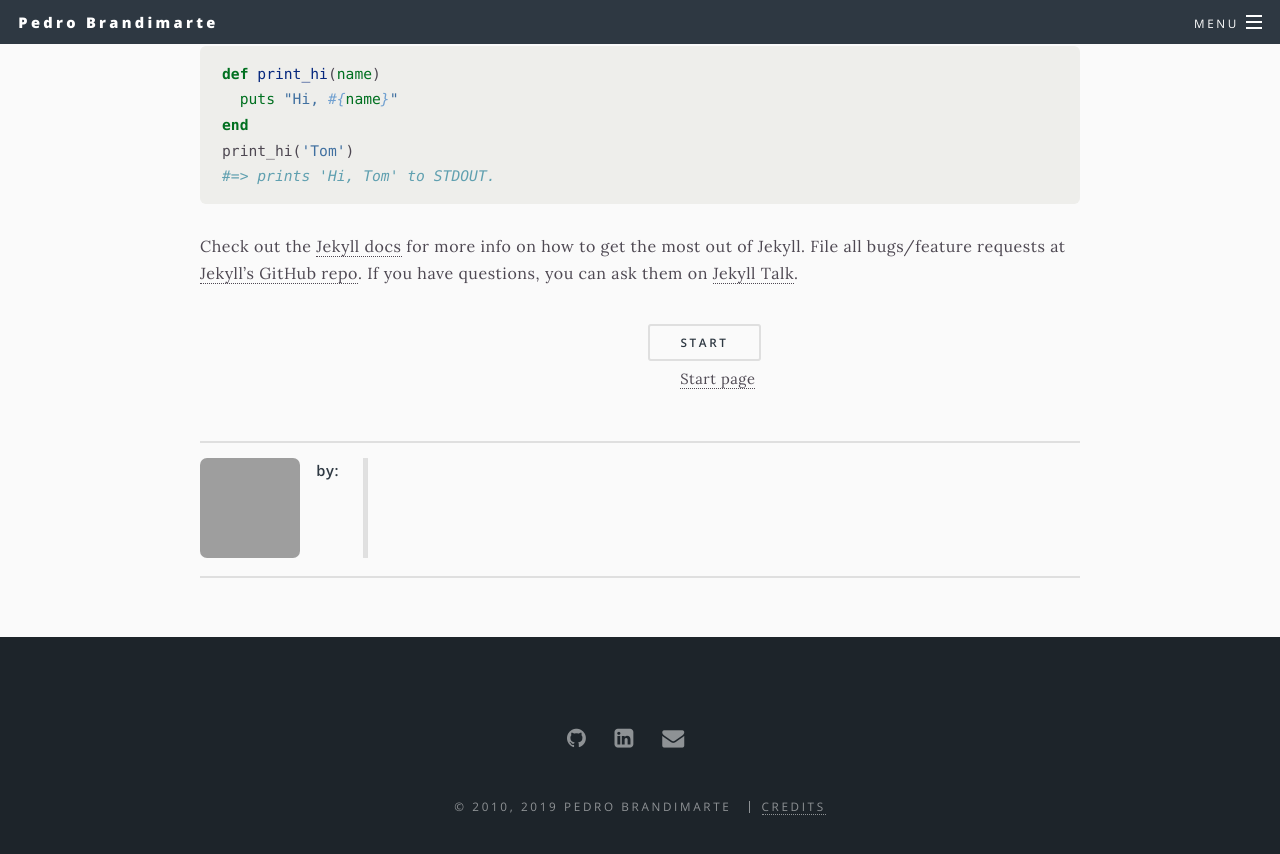
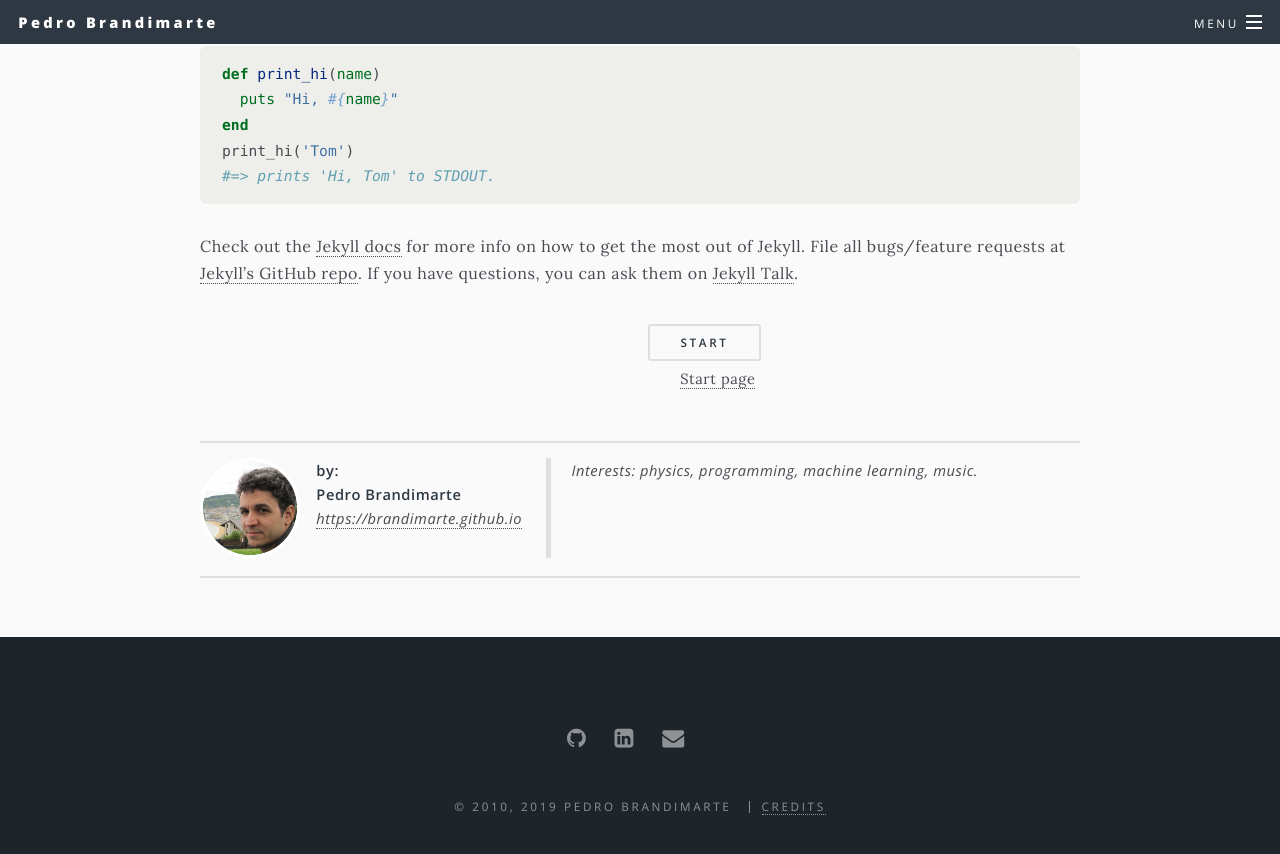
Before and after one commit to brandimarte/brandimarte.github.io, a Jekyll site: the page built from _posts/2019-07-04-welcome-to-jekyll.md, in a window 1280 px wide and 900 px high, scrolled down 612 px. Shown: the top 854 px of the window. Built offline with Jekyll 4.4.1, drawn with Linux system fonts in a browser that asks for light colours; comment, search, counter and statistics services are not loaded; some of the changed lines change nothing that is shown; grey boxes are pictures that could not be loaded.

Commit message:
fix: autor id

```diff
--- a/_data/authors.yml
+++ b/_data/authors.yml
@@ -1,6 +1,6 @@
 # authors
 
-arkadianriver:
+brandimarte:
   name: Pedro Brandimarte
   bio: >
     Interests: physics, programming, machine learning, music.
```
